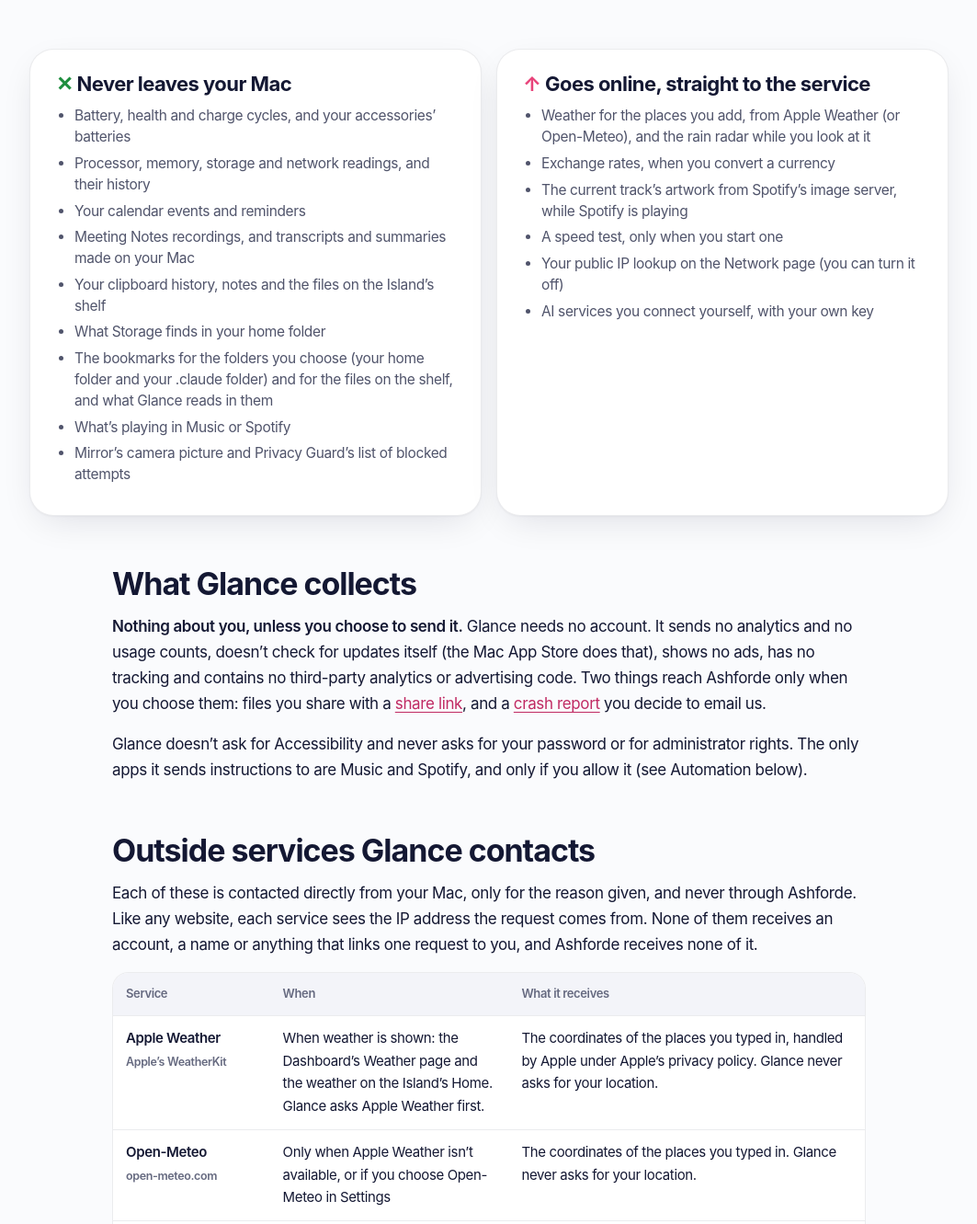
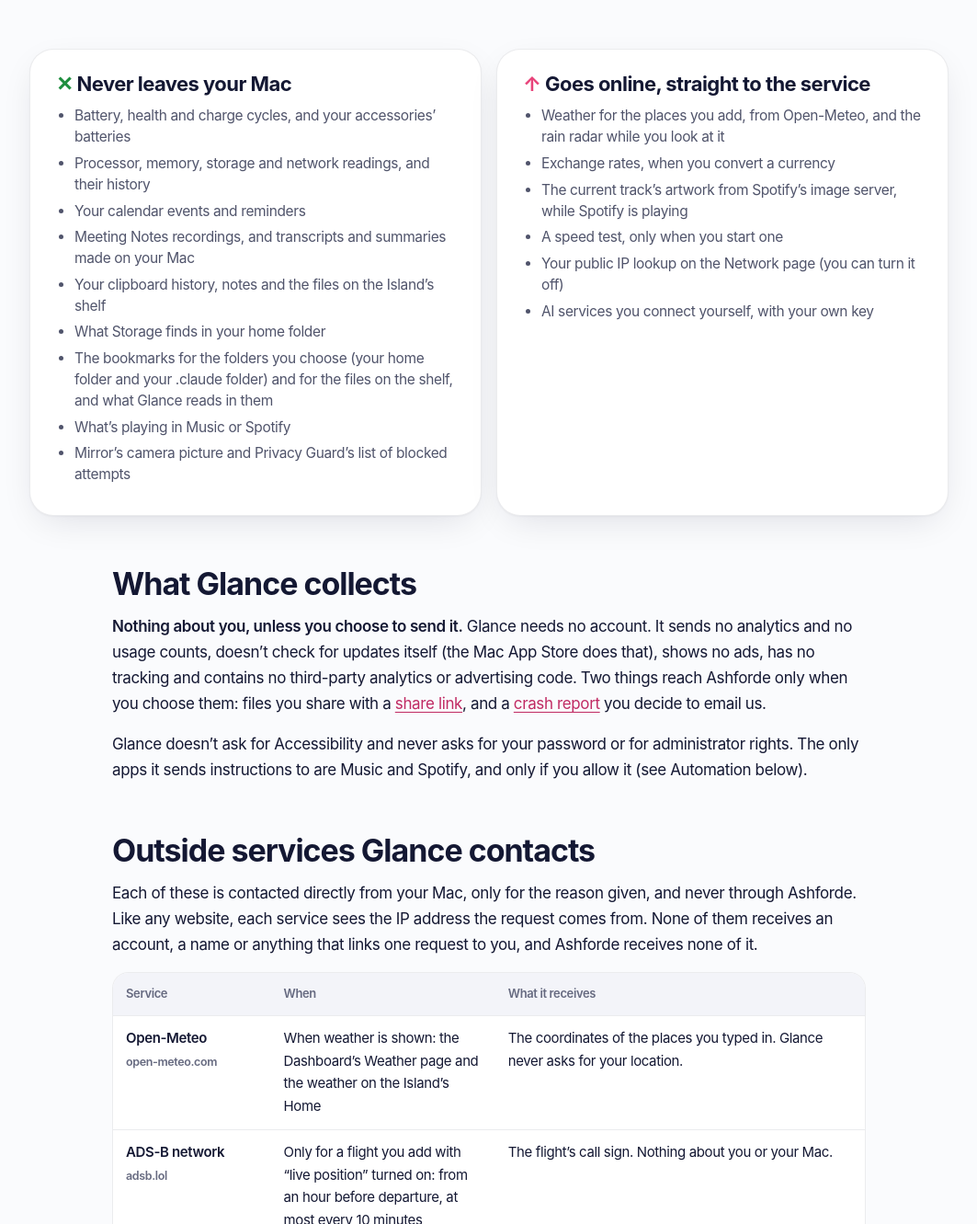
Before and after one commit to ashfordeOU/glance-site, a plain HTML site: page privacy/index.html in a window 1280 px wide. Shown: the part 547-1878 px from the top of the page at 92% size, without its empty margins (108-1171 px from the left). Drawn offline with Linux system fonts and the light colour scheme.

Commit message:
Glance 2.0.2: weather from Open-Meteo on the privacy page; version 2.0.2 in the search data

```diff
--- a/privacy/index.html
+++ b/privacy/index.html
@@ -83,7 +83,7 @@
     <div class="card glass no"><h2>Never leaves your Mac</h2>
       <ul><li>Battery, health and charge cycles, and your accessories’ batteries</li><li>Processor, memory, storage and network readings, and their history</li><li>Your calendar events and reminders</li><li>Meeting Notes recordings, and transcripts and summaries made on your Mac</li><li>Your clipboard history, notes and the files on the Island’s shelf</li><li>What Storage finds in your home folder</li><li>The bookmarks for the folders you choose (your home folder and your .claude folder) and for the files on the shelf, and what Glance reads in them</li><li>What’s playing in Music or Spotify</li><li>Mirror’s camera picture and Privacy Guard’s list of blocked attempts</li></ul></div>
     <div class="card glass yes"><h2>Goes online, straight to the service</h2>
-      <ul><li>Weather for the places you add, from Apple Weather (or Open-Meteo), and the rain radar while you look at it</li><li>Exchange rates, when you convert a currency</li><li>The current track’s artwork from Spotify’s image server, while Spotify is playing</li><li>A speed test, only when you start one</li><li>Your public IP lookup on the Network page (you can turn it off)</li><li>AI services you connect yourself, with your own key</li></ul></div>
+      <ul><li>Weather for the places you add, from Open-Meteo, and the rain radar while you look at it</li><li>Exchange rates, when you convert a currency</li><li>The current track’s artwork from Spotify’s image server, while Spotify is playing</li><li>A speed test, only when you start one</li><li>Your public IP lookup on the Network page (you can turn it off)</li><li>AI services you connect yourself, with your own key</li></ul></div>
   </div>
 
   <div class="prose narrow">
@@ -96,8 +96,7 @@
     <div class="tablewrap"><table>
       <thead><tr><th>Service</th><th>When</th><th>What it receives</th></tr></thead>
       <tbody>
-        <tr><td>Apple Weather<br><small class="faint">Apple’s WeatherKit</small></td><td>When weather is shown: the Dashboard’s Weather page and the weather on the Island’s Home. Glance asks Apple Weather first.</td><td>The coordinates of the places you typed in, handled by Apple under Apple’s privacy policy. Glance never asks for your location.</td></tr>
-        <tr><td>Open-Meteo<br><small class="faint">open-meteo.com</small></td><td>Only when Apple Weather isn’t available, or if you choose Open-Meteo in Settings</td><td>The coordinates of the places you typed in. Glance never asks for your location.</td></tr>
+        <tr><td>Open-Meteo<br><small class="faint">open-meteo.com</small></td><td>When weather is shown: the Dashboard’s Weather page and the weather on the Island’s Home</td><td>The coordinates of the places you typed in. Glance never asks for your location.</td></tr>
         <tr><td>ADS-B network<br><small class="faint">adsb.lol</small></td><td>Only for a flight you add with “live position” turned on: from an hour before departure, at most every 10 minutes</td><td>The flight’s call sign. Nothing about you or your Mac.</td></tr>
         <tr><td>RainViewer<br><small class="faint">rainviewer.com</small></td><td>Only while the rain radar on the Weather page is on screen</td><td>Requests for the public radar pictures of the area shown on the map</td></tr>
         <tr><td>Apple Maps<br><small class="faint">Apple</small></td><td>Only while the rain radar on the Weather page is on screen</td><td>Requests for the map of the area shown, handled by Apple under Apple’s privacy policy</td></tr>
@@ -117,7 +116,7 @@
     <h2 id="crash-reports">Crash reports</h2>
     <p>Glance reads crash details from macOS (MetricKit), on your Mac. If Glance quits unexpectedly, it may offer once to send the crash report: Send opens an email to contact@ashforde.org in your own mail app with the Glance and macOS versions, your Mac’s model and where it crashed, and puts the full report on the clipboard for you to paste in. Nothing is sent unless you send that email. To stop the offer, switch off <strong>Offer to send crash reports</strong> in Glance’s Settings, under General ▸ Privacy.</p>
 
-    <p>Weather from Apple shows the Apple Weather mark with a link to its other data sources; weather from Open-Meteo is credited as “Weather by Open-Meteo.com (CC BY 4.0)”. Links in Glance open in your own browser; Glance has no web view of its own.</p>
+    <p>Weather is credited as “Weather by Open-Meteo.com (CC BY 4.0)”. Links in Glance open in your own browser; Glance has no web view of its own.</p>
 
     <h2>Permissions, and what stays on your Mac</h2>
     <p>Every permission is optional and asked for only when you first use the feature that needs it. You can change any of them in System Settings ▸ Privacy &amp; Security.</p>
```
Also changed, not shown: index.html (+1 -1 lines).
